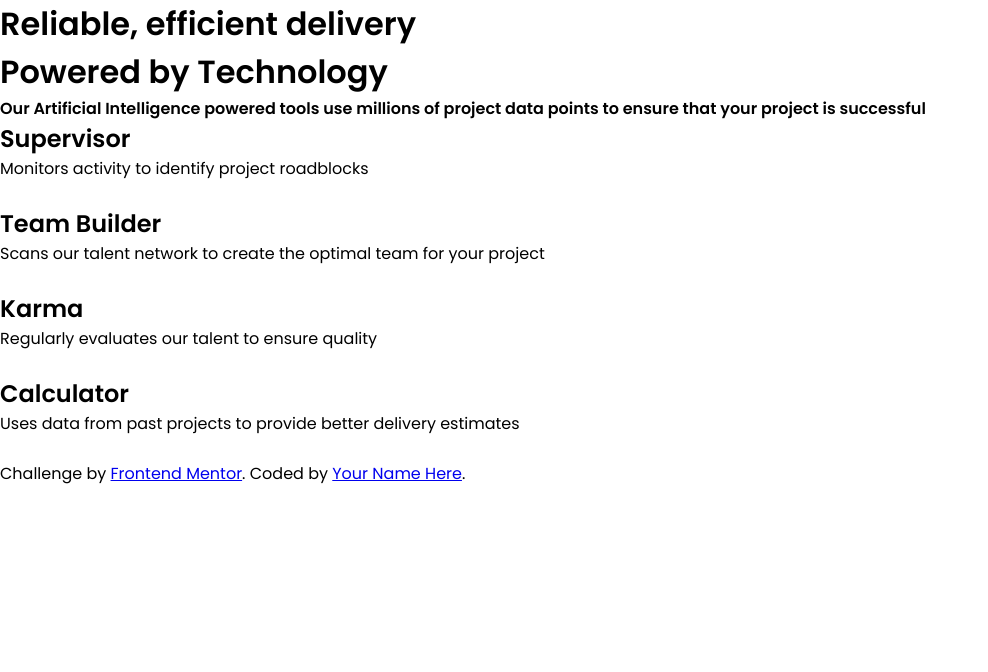
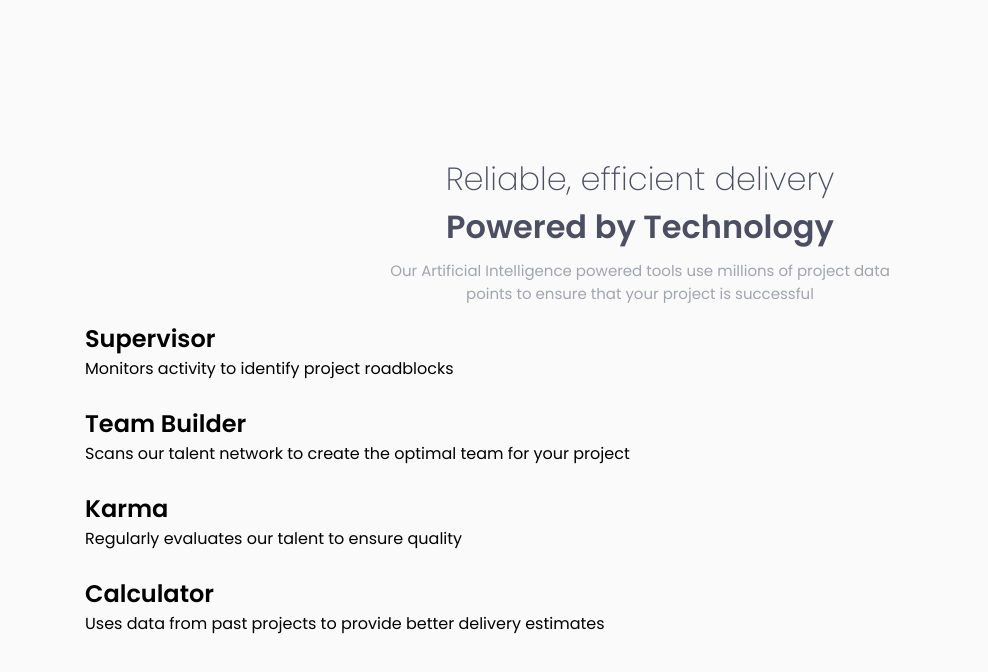
Before and after one commit to boedegoat/front-end-mentor-four-card-feature-section-master, a plain HTML site: page index.html in a window 1280 px wide. Shown: the whole page, without its empty margins (0-988 px from the left). Drawn offline with Linux system fonts and the light colour scheme.

Commit message:
style header

```diff
--- a/index.html
+++ b/index.html
@@ -62,13 +62,13 @@
       <!-- end services main -->
 
       <!-- footer -->
-      <footer>
+      <!-- <footer>
         <p class="attribution">
           Challenge by
           <a href="https://www.frontendmentor.io?ref=challenge" target="_blank">Frontend Mentor</a>.
           Coded by <a href="#">Your Name Here</a>.
         </p>
-      </footer>
+      </footer> -->
       <!-- end footer -->
     </div>
   </body>
--- a/style.css
+++ b/style.css
@@ -14,3 +14,40 @@
   --neutral-grayish: hsl(229, 6%, 66%);
   --neutral-light: hsl(0, 0%, 98%);
 }
+
+body {
+  background: var(--neutral-light);
+  min-height: 100vh;
+  display: flex;
+  flex-direction: column;
+  justify-content: center;
+  align-items: center;
+}
+
+.container {
+  /* border: 1px solid; */
+  max-width: 1110px;
+  max-height: 780px;
+}
+
+header {
+  text-align: center;
+  padding: 1em 18em;
+}
+
+header .light {
+  font-weight: 200;
+  color: var(--neutral-dark);
+}
+
+header .bold {
+  font-weight: 600;
+  color: var(--neutral-dark);
+}
+
+header .sub-header {
+  font-weight: 400;
+  color: var(--neutral-grayish);
+  margin-top: 0.5em;
+  font-size: 15px;
+}
```
